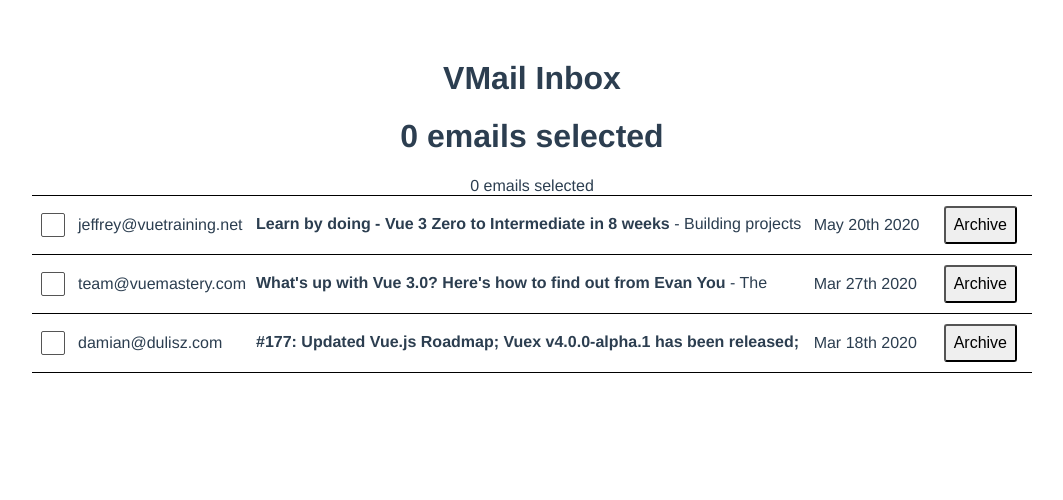
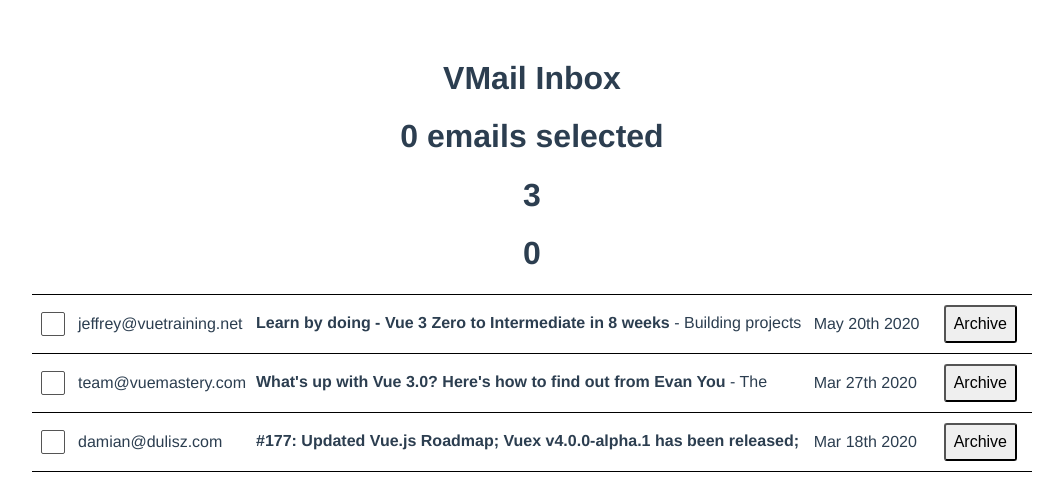
Before and after one commit to yxj0312/build-gmail-clone-with-vue-3, a Vue app: page / in a window 1280 px wide. Shown: the top 500 px of the page, without its empty margins (108-1171 px from the left). Built offline with nearby package versions, Linux system fonts and the light colour scheme; data requests are answered from the project's data file.

Commit message:
test bulkactionbar in app.vue

```diff
--- a/src/components/BulkActionBar.vue
+++ b/src/components/BulkActionBar.vue
@@ -1,7 +1,7 @@
 <template>
   <div>
-      {{ emails.length }}
-      {{ emailSelection.emails.size }}
+      <h1>{{ emails.length }}</h1>
+      <h1>{{ emailSelection.emails.size }}</h1>
   </div>
 </template>
 
--- a/src/components/MailTable.vue
+++ b/src/components/MailTable.vue
@@ -1,5 +1,6 @@
 <template>
-    {{emailSelection.emails.size}} emails selected
+    <BulkActionBar :emails="unarchivedEmails" />
+    <!-- {{emailSelection.emails.size}} emails selected -->
     <table class="mail-table">
         <tbody>
         <tr v-for="email in unarchivedEmails"
@@ -26,9 +27,10 @@
 import { format } from 'date-fns';
 import { ref } from 'vue';
 import axios from 'axios';
-import MailView from '@/components/MailView.vue'
-import ModalView from '@/components/ModalView.vue'
+import MailView from '@/components/MailView.vue';
+import ModalView from '@/components/ModalView.vue';
 import useEmailSelection from '@/composables/use-email-selection'
+import BulkActionBar from '@/components/BulkActionBar.vue';
 
 export default {
     // async setup should use with a suspense boundary at <App> (Root).
@@ -44,7 +46,8 @@
     },
     components: {
         MailView,
-        ModalView
+        ModalView,
+        BulkActionBar
     },
     computed: {
         sortedEmails() {
```
